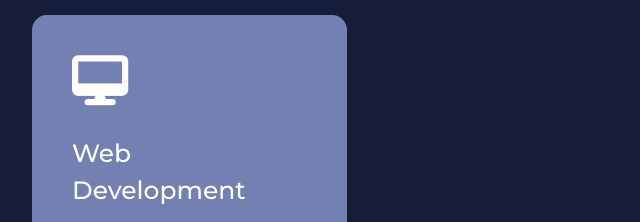
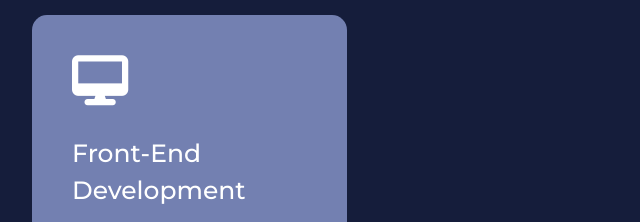
Before and after one commit to sekarsedya/sekarsedya.github.io, a plain HTML site: page index.html in a window 1280 px wide. Shown: the part 2740-2962 px from the top of the page, 96-736 px from the left. Drawn offline with Linux system fonts and the light colour scheme.

Commit message:
edit services

```diff
--- a/index.html
+++ b/index.html
@@ -125,7 +125,7 @@
                 </div>
                 <div>
                     <i class="fa-solid fa-desktop"></i>
-                    <h2>Web Development</h2>
+                    <h2>Front-End Development</h2>
                     <p>Thinking of having your own portfolio website? I'm here to help! Together, we can create a website that's just right for you, with your own personal style and design. Let's make your online presence awesome!</p>
                     <a href="#portfolio">Learn More</a>
                 </div>
```
